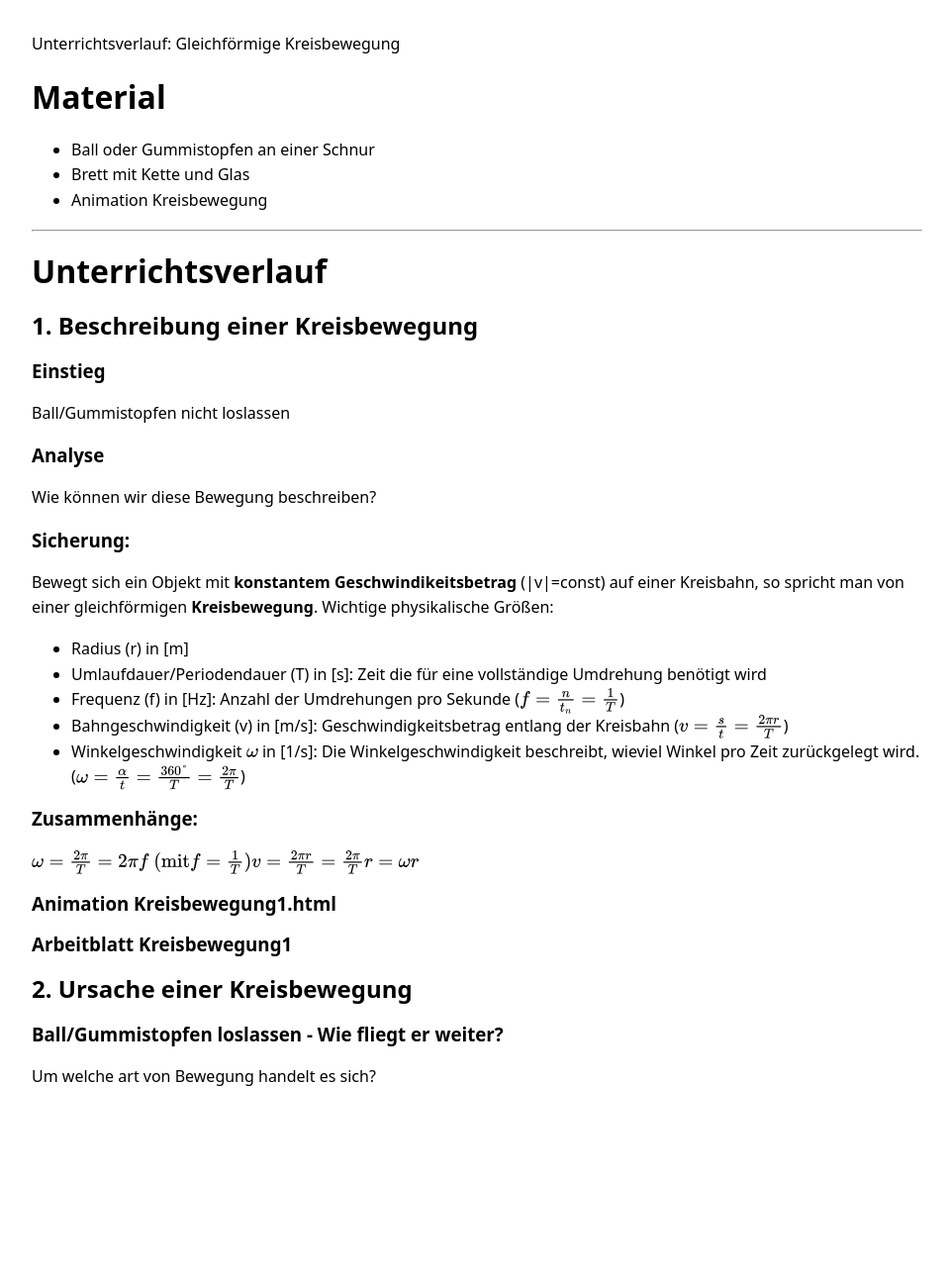
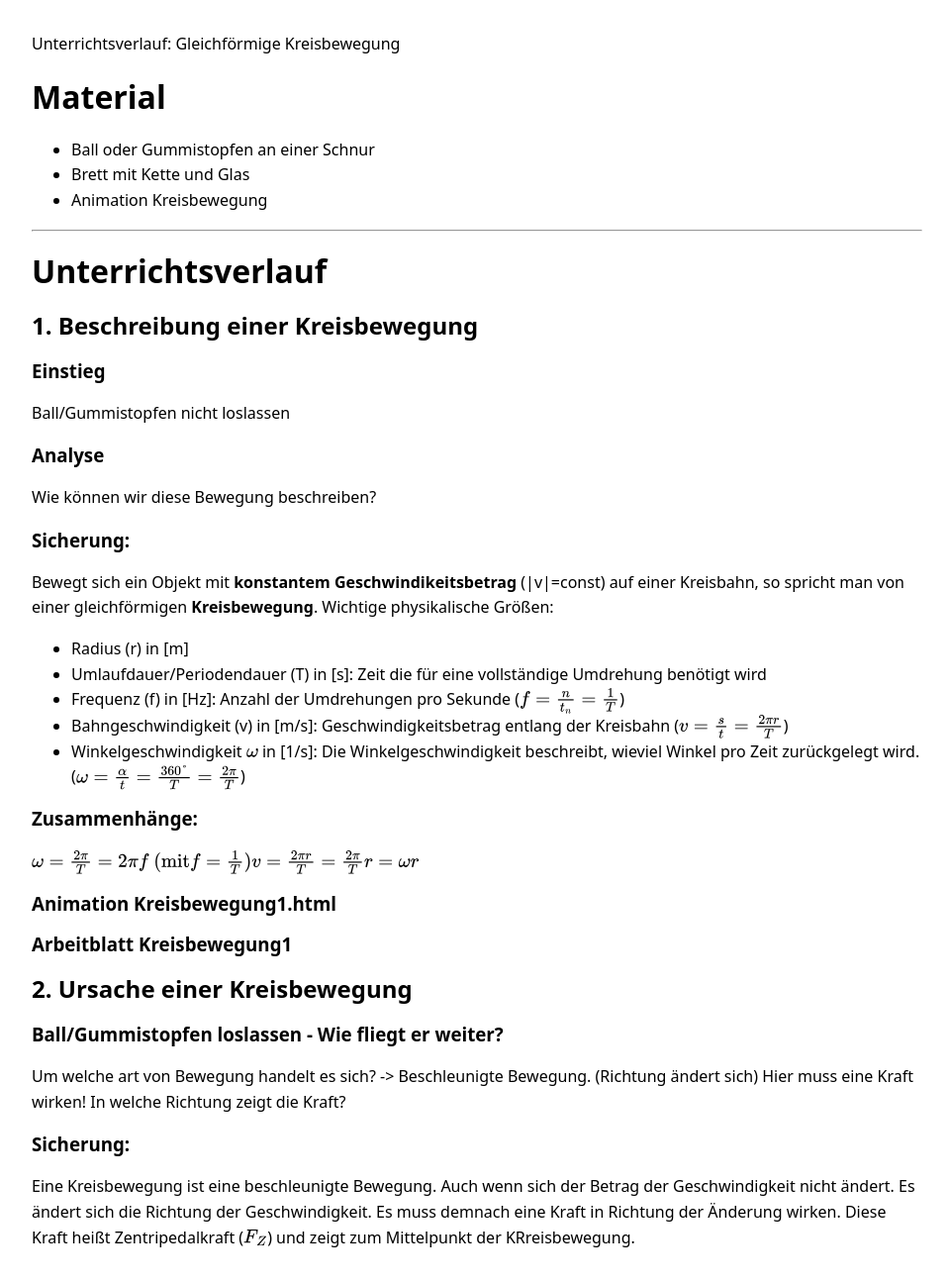
Before and after one commit to LepoldThaddenschule/unterricht-material, a Jekyll site: the page built from physik/klasse-10/kreisbewegung.md, in a window 1280 px wide. Shown: the whole page at 99% size, without its empty margins (158-1117 px from the left). Built offline with Jekyll 4.4.1, drawn with Linux system fonts in a browser that asks for light colours; before the commit the page ends 1133 px from its top, so only the background shows below that.

Commit message:
Beginn Zentripedalkraft

```diff
--- a/physik/klasse-10/kreisbewegung.md
+++ b/physik/klasse-10/kreisbewegung.md
@@ -40,3 +40,9 @@ $$
 ## 2. Ursache einer Kreisbewegung
 ### Ball/Gummistopfen loslassen - Wie fliegt er weiter?
 Um welche art von Bewegung handelt es sich?
+-> Beschleunigte Bewegung. (Richtung ändert sich)
+Hier muss eine Kraft wirken!
+In welche Richtung zeigt die Kraft?
+
+### Sicherung:
+Eine Kreisbewegung ist eine beschleunigte Bewegung. Auch wenn sich der Betrag der Geschwindigkeit nicht ändert. Es ändert sich die Richtung der Geschwindigkeit. Es muss demnach eine Kraft in Richtung der Änderung wirken. Diese Kraft heißt Zentripedalkraft ($F_Z$) und zeigt zum Mittelpunkt der KRreisbewegung.
```
